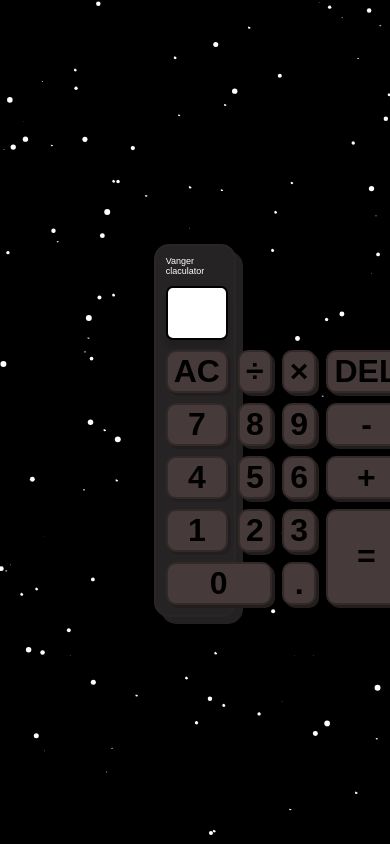
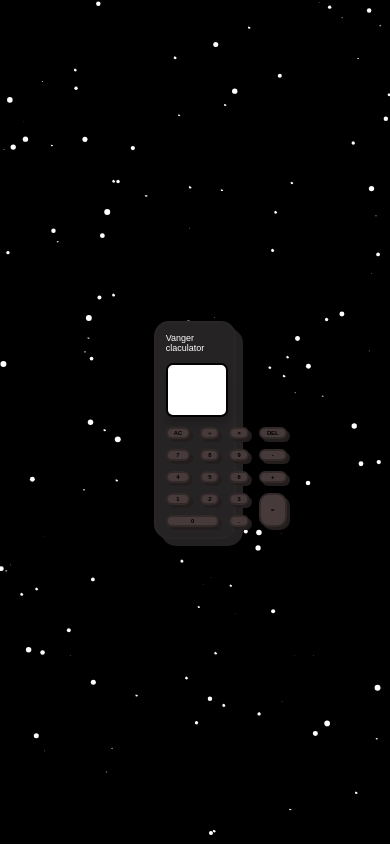
Before and after one commit to Vang-er/Nano_Calc, a website: page src/index.html in a window 390 px wide. Drawn offline with Linux system fonts and the light colour scheme.

Commit message:
fixing a responsive width bug after shipping !

```diff
--- a/src/index.html
+++ b/src/index.html
@@ -17,7 +17,7 @@
     .bP button {
       font-weight: 800;
       font-family: fantasy;
-      font-size: xx-large;
+      font-size: 1.5vw;
       background-color: rgb(71, 58, 58);
       border-radius: 10px;
       cursor: pointer;
```
